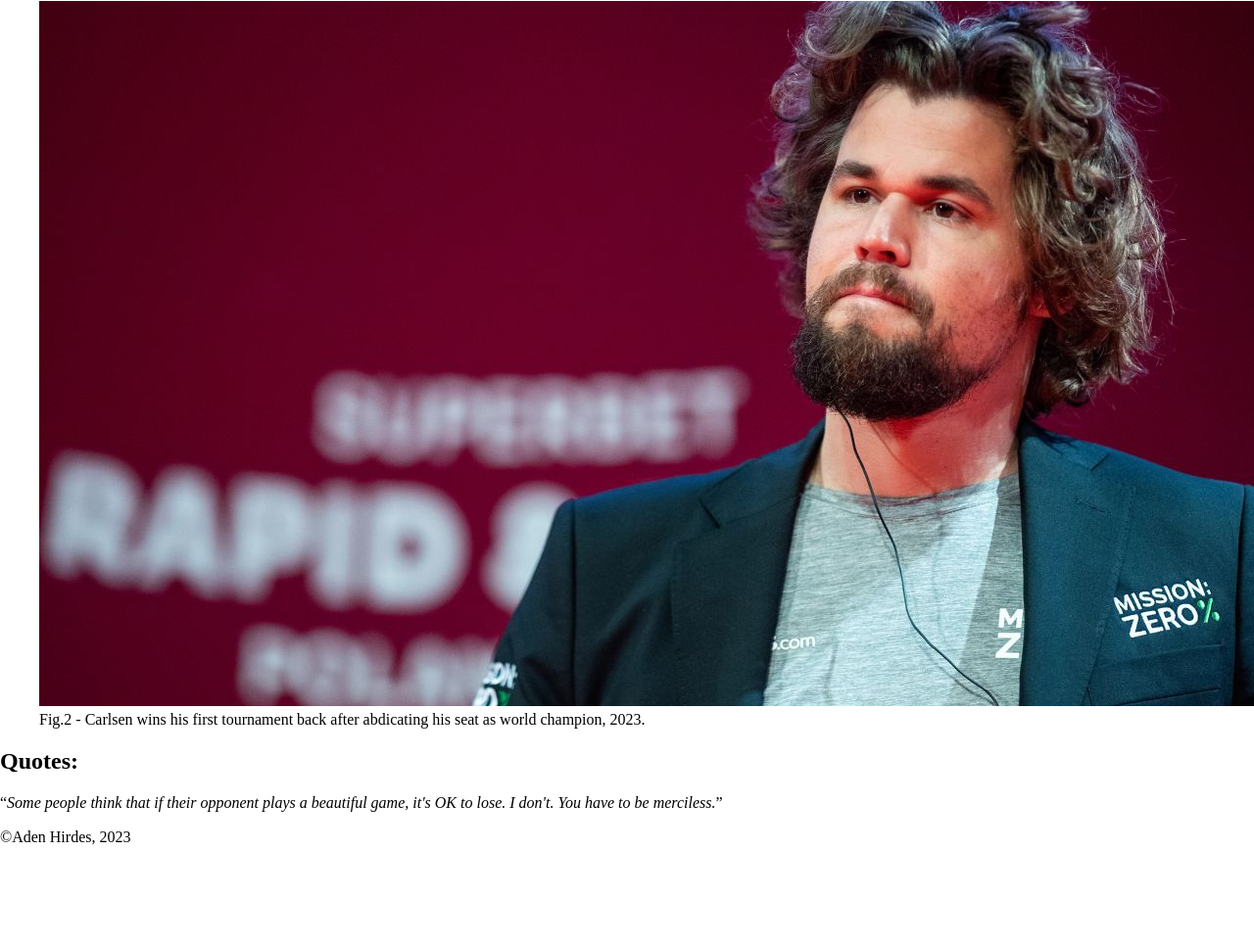
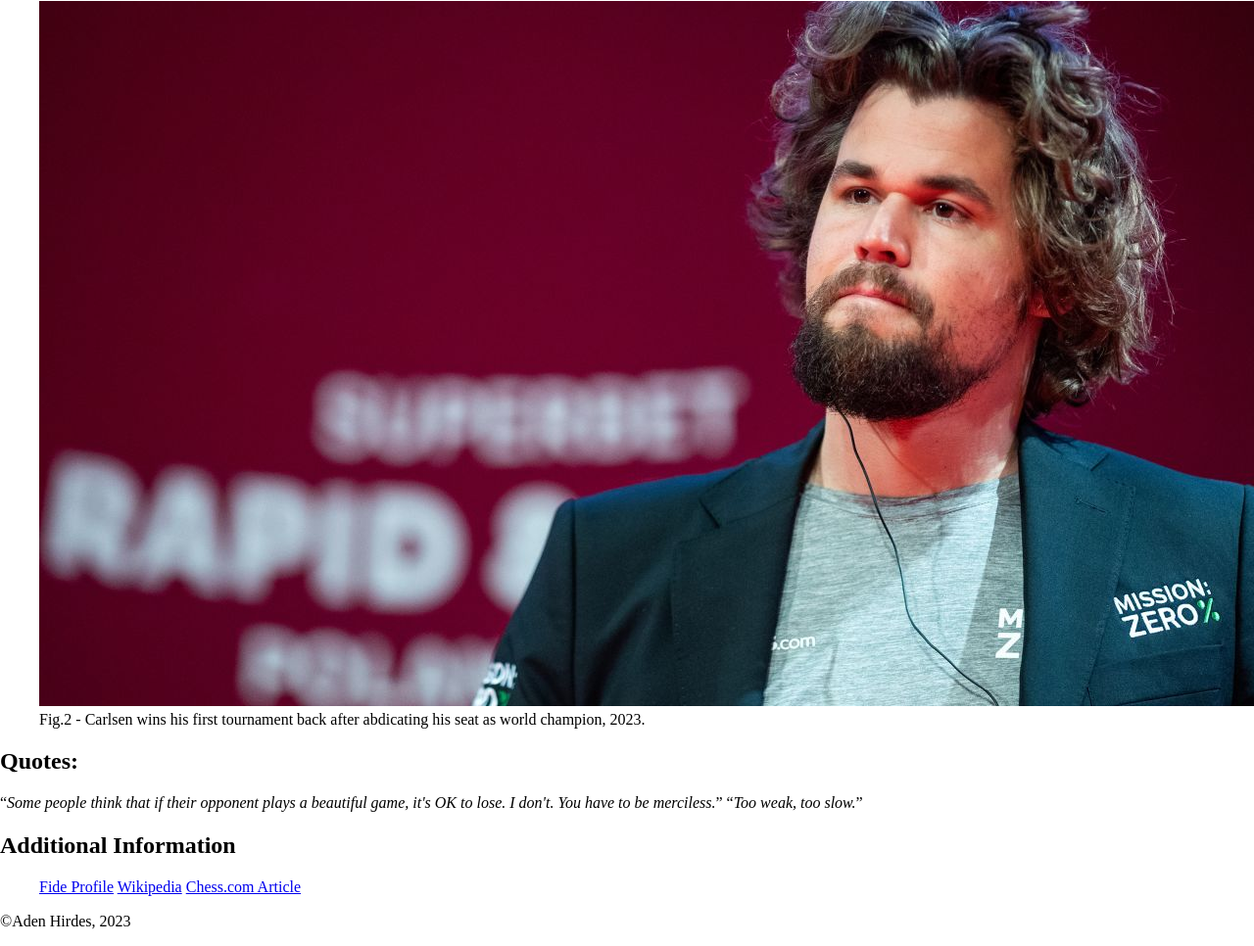
Before and after one commit to Aden-H/Assignment-1, a plain HTML site: page index.html in a window 1280 px wide. Shown: the part 782-1748 px from the top of the page at 98% size. Before the commit the page ends 1662 px from the top, so only its background shows below. Drawn offline with Linux system fonts and the light colour scheme.

Commit message:
added stuff

```diff
--- a/index.html
+++ b/index.html
@@ -56,11 +56,17 @@
         <section>
             <h2>Quotes:</h2>
             <q><cite>Some people think that if their opponent plays a beautiful game, it's OK to lose. I don't. You have to be merciless.</cite></q>
+            <q><cite>Too weak, too slow.</cite></q>
         </section>
     </main>
 
     <aside>
-
+        <h2>Additional Information</h2>
+        <ul>
+            <a href="https://ratings.fide.com/profile/1503014">Fide Profile</a>
+            <a href="https://en.wikipedia.org/wiki/Magnus_Carlsen">Wikipedia</a>
+            <a href="https://www.chess.com/players/magnus-carlsen">Chess.com Article</a>
+        </ul>
     </aside>
 
     <footer>
```
